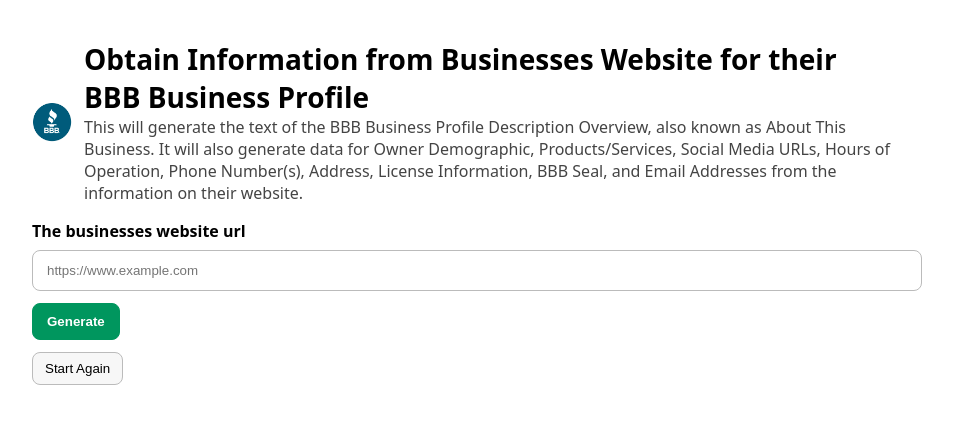
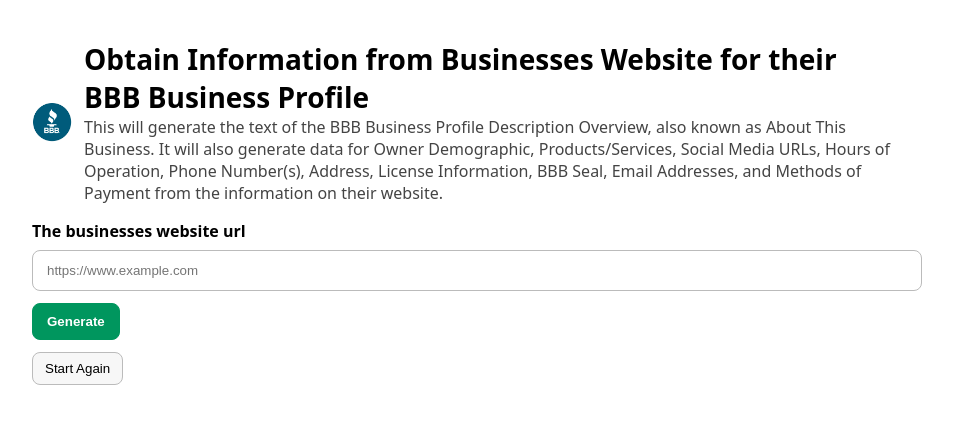
Before and after one commit to ksandersbbb5/bbb-business-profile-data, a React (Vite) app: page / in a window 1280 px wide. Shown: the top 424 px of the page, without its empty margins (178-1131 px from the left). Built offline with nearby package versions, Linux system fonts and the light colour scheme; the HTML template or start-up script is replaced by a standard one.

Commit message:
Update App.jsx

```diff
--- a/src/App.jsx
+++ b/src/App.jsx
@@ -56,7 +56,7 @@
         <div>
           <h1 style={{ fontSize: 28, margin: 0 }}>Obtain Information from Businesses Website for their BBB Business Profile</h1>
           <p style={{ color: '#444', margin: 0 }}>
-            This will generate the text of the BBB Business Profile Description Overview, also known as About This Business. It will also generate data for Owner Demographic, Products/Services, Social Media URLs, Hours of Operation, Phone Number(s), Address, License Information, BBB Seal, and Email Addresses from the information on their website.
+            This will generate the text of the BBB Business Profile Description Overview, also known as About This Business. It will also generate data for Owner Demographic, Products/Services, Social Media URLs, Hours of Operation, Phone Number(s), Address, License Information, BBB Seal, Email Addresses, and Methods of Payment from the information on their website.
           </p>
         </div>
       </div>
@@ -145,6 +145,10 @@
             <strong>Email Addresses:</strong><br />
             <span style={{ whiteSpace: 'pre-wrap' }}>{result.emailAddresses}</span>
           </div>
+          <div style={{ marginBottom: 16 }}>
+            <strong>Methods of Payment:</strong><br />
+            <span style={{ whiteSpace: 'pre-wrap' }}>{result.paymentMethods}</span>
+          </div>
         </div>
       )}
     </div>
```
